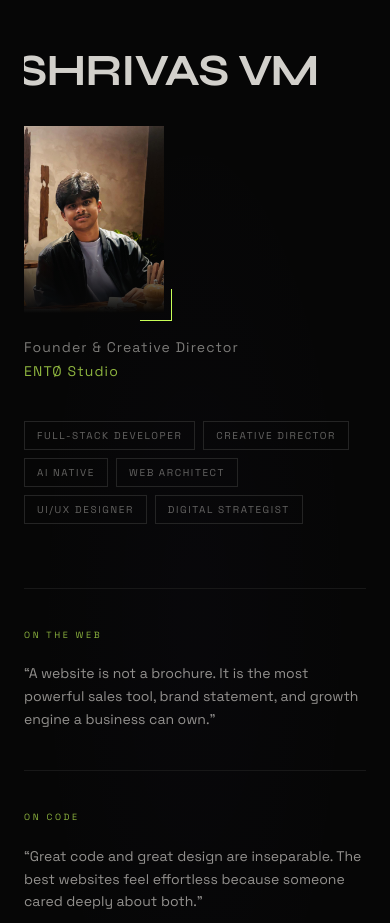
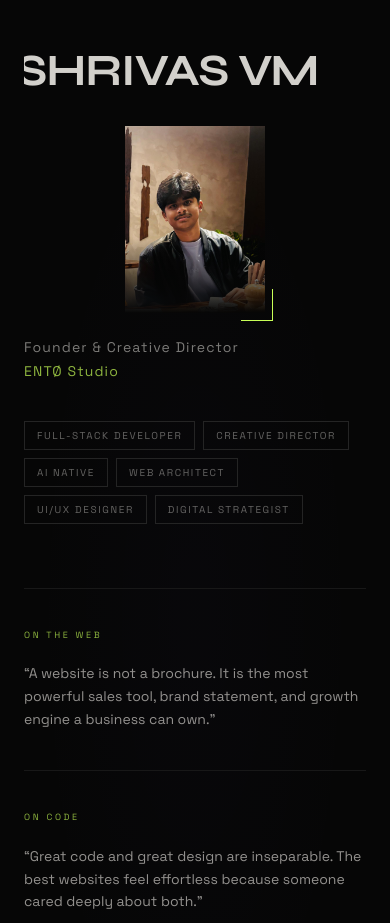
Before and after one commit to Shrivas29/ENTO, a Next.js app: page / in a window 390 px wide. Shown: the part 5560-6483 px from the top of the page. Built offline with nearby package versions, Linux system fonts and the light colour scheme.

Commit message:
Center founder photo on mobile

```diff
--- a/src/components/Founder.tsx
+++ b/src/components/Founder.tsx
@@ -88,7 +88,7 @@ export function Founder() {
 
           {/* Founder photo */}
           <m.div
-            className="relative flex-shrink-0 self-start md:self-end"
+            className="relative flex-shrink-0 self-center md:self-end"
             initial={{ opacity: 0, y: 30 }}
             whileInView={{ opacity: 1, y: 0 }}
             viewport={{ once: true, amount: 0.3 }}
```
